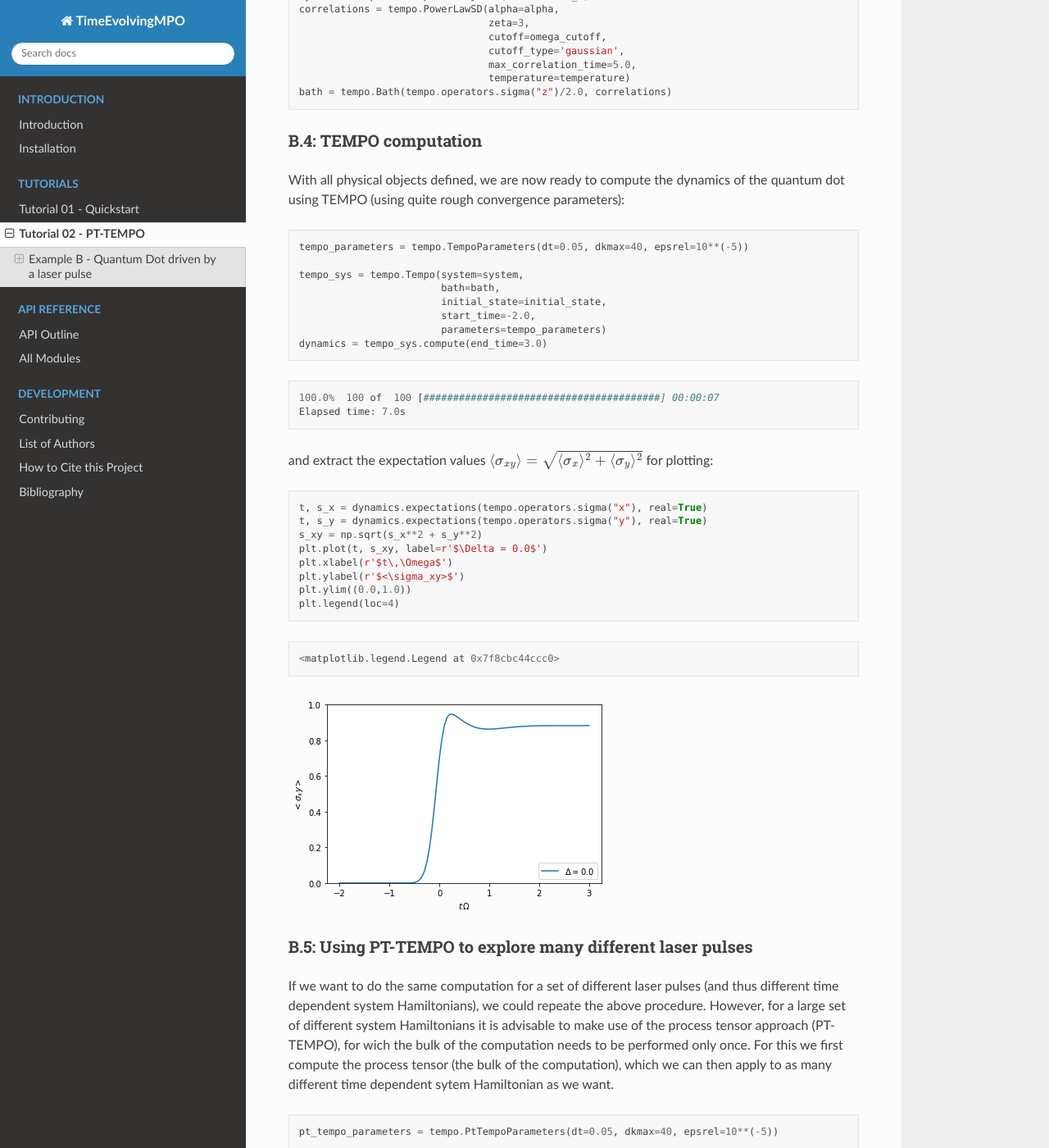
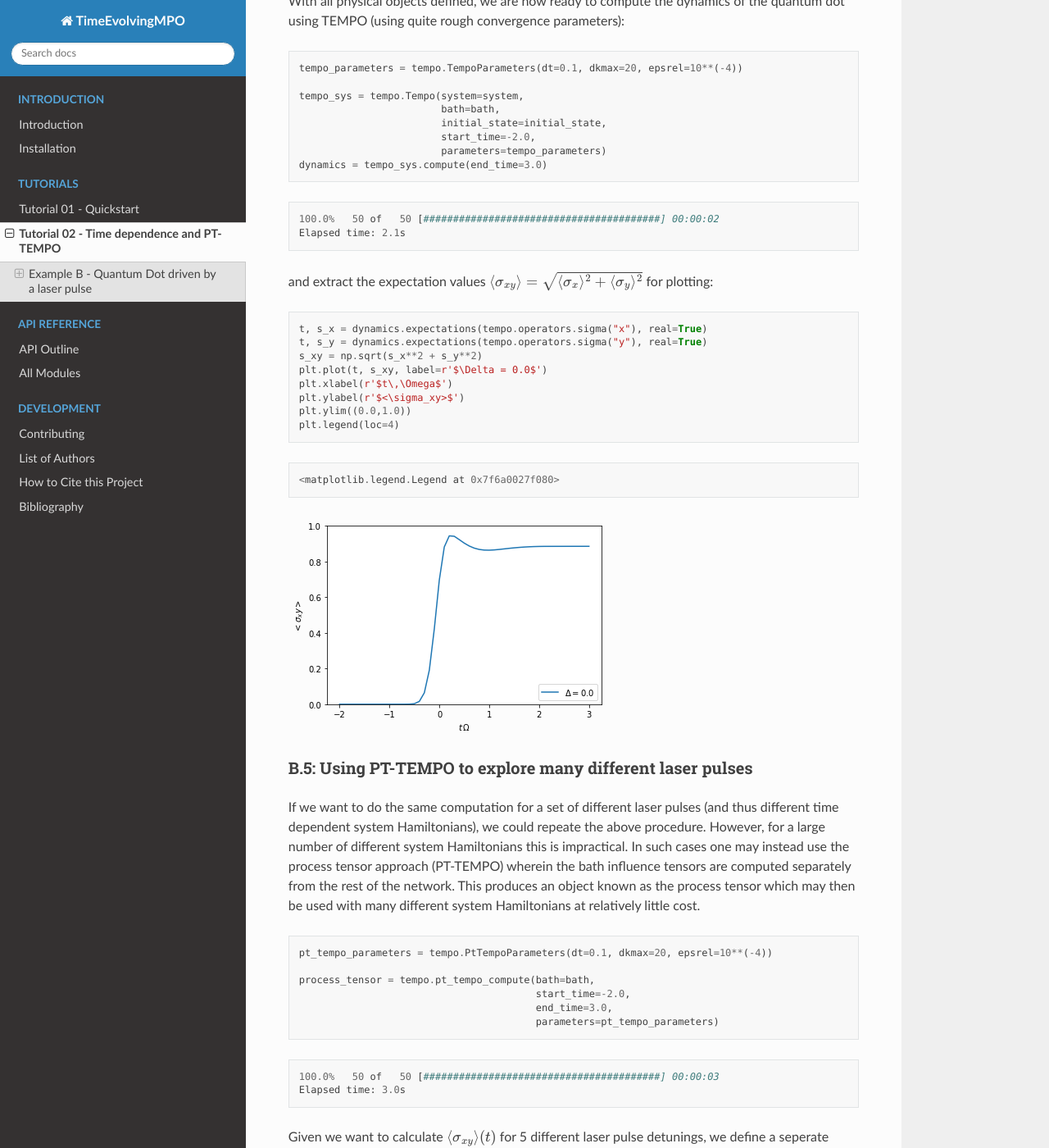
Before and after one commit to tempoCollaboration/OQuPy, a Sphinx documentation site: the page built from docs/pages/tutorial_02_pt_tempo/tutorial_02_pt_tempo.rst, in a window 1280 px wide and 1400 px high, scrolled down 3180 px. Shown: the whole window at 82% size. Built offline with Sphinx 7.4.7 and the Read the Docs theme 2.0.0, drawn with Linux system fonts in a browser that asks for light colours; the version number could not be read and is left out; some of the changed text lies outside the part shown.

Commit message:
Update .ipynb and docs-page for Tutorial 02

```diff
--- a/docs/pages/tutorial_02_pt_tempo/tutorial_02_pt_tempo.rst
+++ b/docs/pages/tutorial_02_pt_tempo/tutorial_02_pt_tempo.rst
@@ -1,5 +1,5 @@
-Tutorial 02 - PT-TEMPO
-======================
+Tutorial 02 - Time dependence and PT-TEMPO
+==========================================
 
 A quick introduction on how to use the TimeEvolvingMPO package to
 compute the dynamics of a time dependent quantum system and how to
@@ -16,20 +16,6 @@ pulse.
    -  B.3: Create time dependent system object
    -  B.4: TEMPO computation
    -  B.5: Using PT-TEMPO to explore many different laser pulses
-
--------------------------------------------------------------------------------
-
-You can follow this tutorial using any of these options:
-
-.. |binder-tutorial| image:: https://mybinder.org/badge_logo.svg
- :target: https://mybinder.org/v2/gh/tempoCollaboration/TimeEvolvingMPO/master?filepath=tutorials%2Ftutorial_02_pt_tempo.ipynb
-
-- launch binder |binder-tutorial| (runs in browser),
-- download the :download:`jupyter file <https://raw.githubusercontent.com/tempoCollaboration/TimeEvolvingMPO/master/tutorials/tutorial_02_pt_tempo.ipynb>`,
-- download the :download:`python3 file <https://raw.githubusercontent.com/tempoCollaboration/TimeEvolvingMPO/master/tutorials/tutorial_02_pt_tempo.py>`,
-- read through it and code along below.
-
--------------------------------------------------------------------------------
 
 First, let’s import TimeEvolvingMPO and some other packages we are going
 to use
@@ -68,8 +54,8 @@ As a first example let’s try to reconstruct one of the lines in figure
 (2021) <https://link.aps.org/doi/10.1103/PhysRevLett.126.200401>`__ /
 `arXiv:2101.03071 <https://arxiv.org/abs/2101.03071>`__). In this
 example we compute the time evolution of a quantum dot which is driven
-with a pi/2 laser pulse and is strongly coupled to an ohmic bath
-(spin-boson model).
+with a :math:`\pi/2` laser pulse and is strongly coupled to an ohmic
+bath (spin-boson model).
 
 B.1: Hamiltonian for driven quantum dot with bosonic environment
 ~~~~~~~~~~~~~~~~~~~~~~~~~~~~~~~~~~~~~~~~~~~~~~~~~~~~~~~~~~~~~~~~
@@ -149,7 +135,7 @@ detuning, we can check the shape of the laser pulse.
 
 .. parsed-literal::
 
-    <matplotlib.legend.Legend at 0x7f8cc77a0470>
+    <matplotlib.legend.Legend at 0x7f6a0ad0e3c8>
 
 
 
@@ -184,7 +170,7 @@ parameters):
 
 .. code:: ipython3
 
-    tempo_parameters = tempo.TempoParameters(dt=0.05, dkmax=40, epsrel=10**(-5))
+    tempo_parameters = tempo.TempoParameters(dt=0.1, dkmax=20, epsrel=10**(-4))
 
     tempo_sys = tempo.Tempo(system=system,
                             bath=bath,
@@ -196,8 +182,8 @@ parameters):
 
 .. parsed-literal::
 
-    100.0%  100 of  100 [########################################] 00:00:07
-    Elapsed time: 7.0s
+    100.0%   50 of   50 [########################################] 00:00:02
+    Elapsed time: 2.1s
 
 
 and extract the expectation values
@@ -220,7 +206,7 @@ for plotting:
 
 .. parsed-literal::
 
-    <matplotlib.legend.Legend at 0x7f8cbc44ccc0>
+    <matplotlib.legend.Legend at 0x7f6a0027f080>
 
 
 
@@ -233,16 +219,16 @@ B.5: Using PT-TEMPO to explore many different laser pulses
 
 If we want to do the same computation for a set of different laser
 pulses (and thus different time dependent system Hamiltonians), we could
-repeate the above procedure. However, for a large set of different
-system Hamiltonians it is advisable to make use of the process tensor
-approach (PT-TEMPO), for wich the bulk of the computation needs to be
-performed only once. For this we first compute the process tensor (the
-bulk of the computation), which we can then apply to as many different
-time dependent sytem Hamiltonian as we want.
+repeate the above procedure. However, for a large number of different
+system Hamiltonians this is impractical. In such cases one may instead
+use the process tensor approach (PT-TEMPO) wherein the bath influence
+tensors are computed separately from the rest of the network. This
+produces an object known as the process tensor which may then be used
+with many different system Hamiltonians at relatively little cost.
 
 .. code:: ipython3
 
-    pt_tempo_parameters = tempo.PtTempoParameters(dt=0.05, dkmax=40, epsrel=10**(-5))
+    pt_tempo_parameters = tempo.PtTempoParameters(dt=0.1, dkmax=20, epsrel=10**(-4))
 
     process_tensor = tempo.pt_tempo_compute(bath=bath,
                                             start_time=-2.0,
@@ -252,8 +238,8 @@ time dependent sytem Hamiltonian as we want.
 
 .. parsed-literal::
 
-    100.0%  100 of  100 [########################################] 00:00:23
-    Elapsed time: 23.1s
+    100.0%   50 of   50 [########################################] 00:00:03
+    Elapsed time: 3.0s
 
 
 Given we want to calculate :math:`\langle\sigma_{xy}\rangle(t)` for 5
@@ -309,6 +295,7 @@ and plot :math:`\langle\sigma_{xy}\rangle(t)` for each:
         plt.plot(t, s_xy, label=r"$\Delta = $"+f"{delta:0.1f}")
         plt.xlabel(r'$t/$ps')
         plt.ylabel(r'$<\sigma_xy>$')
+    plt.ylim((0.0,1.0))
     plt.legend()
 
 
@@ -316,7 +303,7 @@ and plot :math:`\langle\sigma_{xy}\rangle(t)` for each:
 
 .. parsed-literal::
 
-    <matplotlib.legend.Legend at 0x7f8cbf6860f0>
+    <matplotlib.legend.Legend at 0x7f6a00346c18>
 
 
 
```
Also changed, not shown: docs/pages/tutorial_02_pt_tempo/output_21_1.png, docs/pages/tutorial_02_pt_tempo/output_29_1.png, 1 other file.
